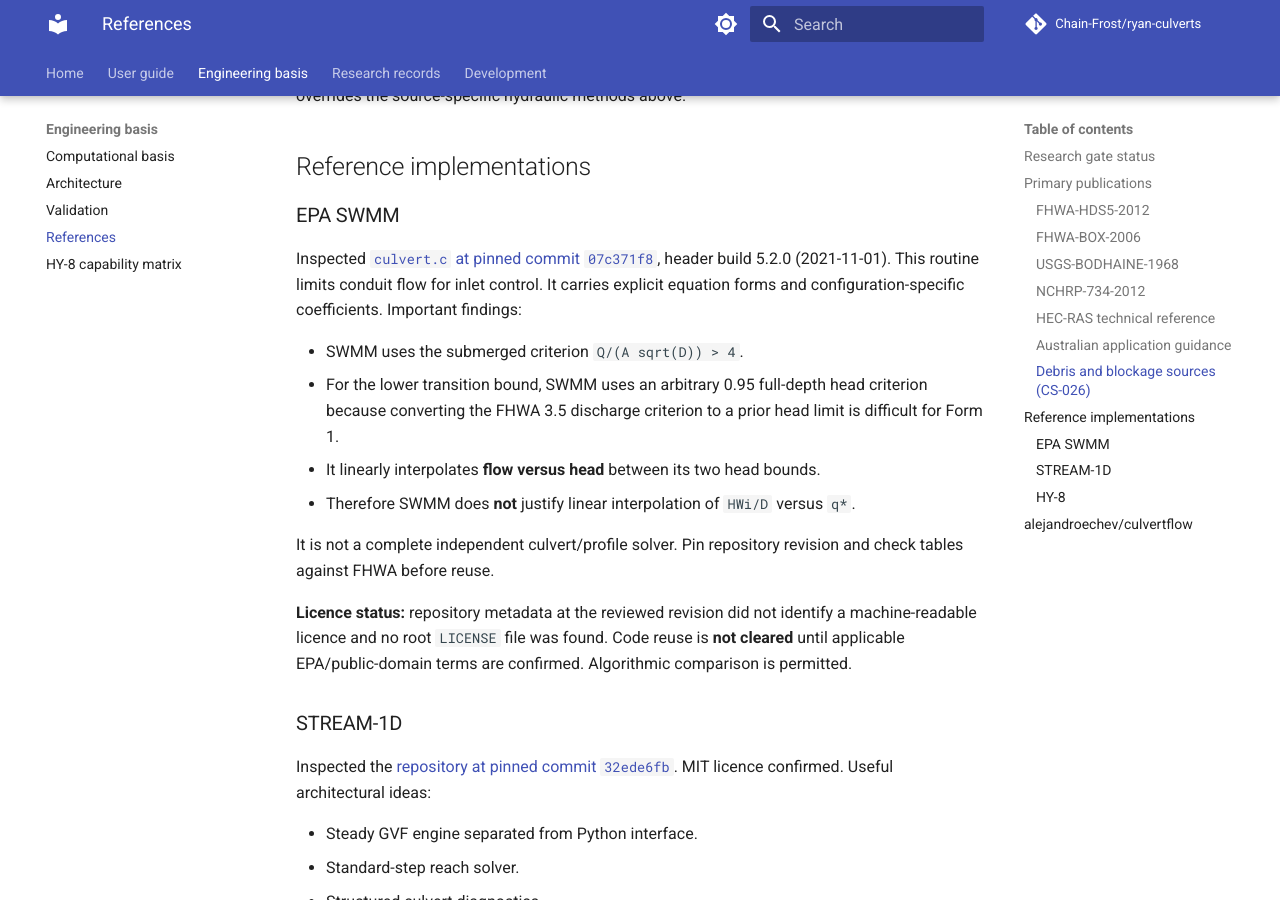
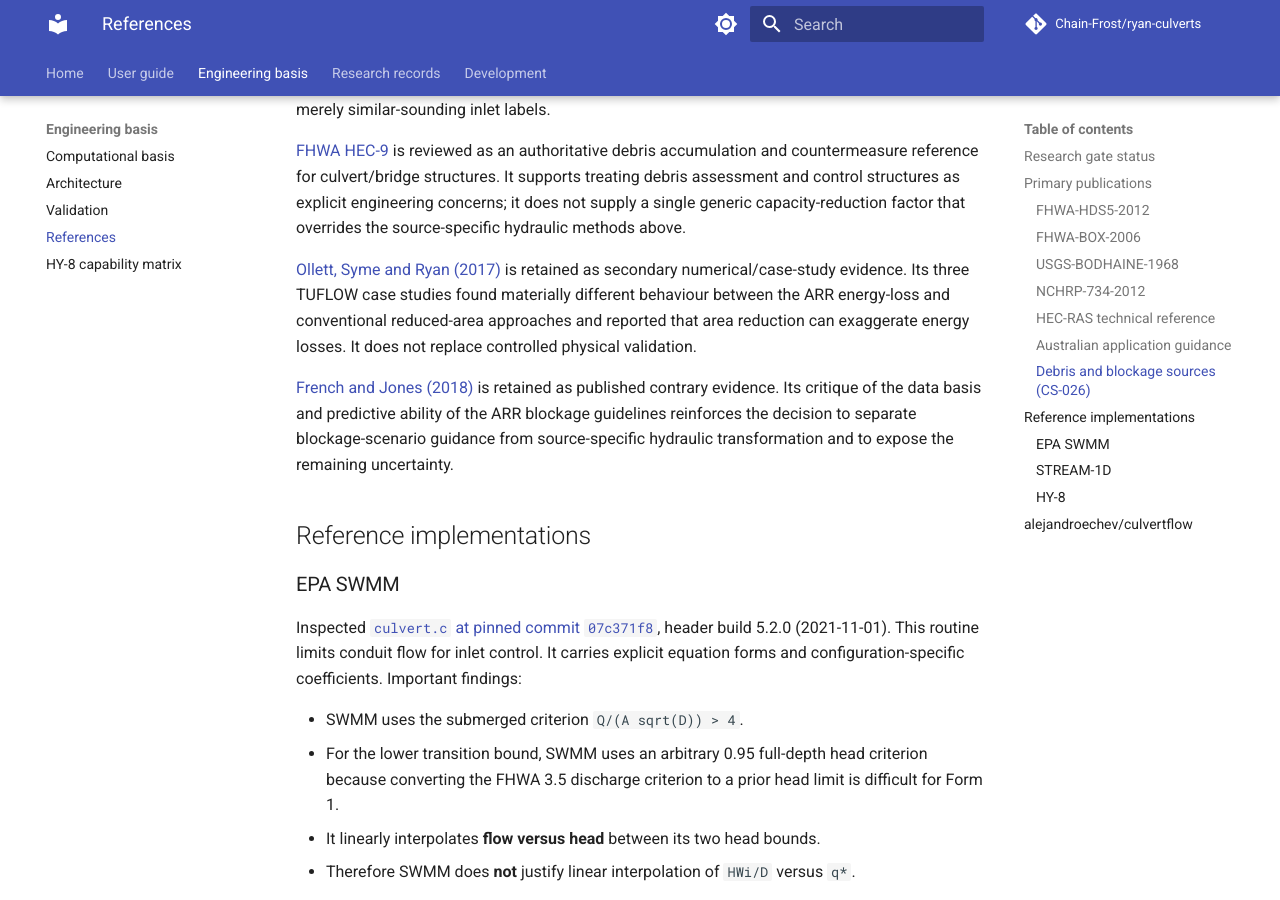
Before and after one commit to Chain-Frost/ryan-culverts, an MkDocs documentation site: the page built from docs/references.md, in a window 1280 px wide and 900 px high, scrolled down 7096 px. Built offline with MkDocs 1.6.1 and Material for MkDocs 9.7.7, drawn with Linux system fonts in a browser that asks for light colours; comment, search, counter and statistics services are not loaded; some of the changed text lies outside the part shown.

Commit message:
docs: record CS-026 secondary evidence

```diff
--- a/docs/references.md
+++ b/docs/references.md
@@ -36,6 +36,8 @@ same as adoption: unsupported geometry and context remain explicit future tasks.
 | ARR Project 11 Stage 2 / ARR 2019 Book 6 Chapter 6 | Reviewed for CS-026 | Adopt blockage mechanism and scenario/risk context; percentages select scenarios rather than define one hydraulic capacity factor |
 | Sellevold et al. (2024) | Reviewed and bounded for CS-026 | Primary experimental evidence for idealised bottom-up blockage at source-matched circular pipe inlets only |
 | FHWA HEC-9, third edition | Reviewed for CS-026 context | Authoritative debris assessment/countermeasure context; no generic culvert blockage factor adopted |
+| Ollett, Syme and Ryan (2017) | Reviewed for CS-026 | Secondary numerical/case-study evidence comparing ARR energy-loss and reduced-area approaches |
+| French and Jones (2018) | Reviewed for CS-026 | Published contrary evidence on the empirical basis of ARR blockage design guidance; reinforces explicit uncertainty |
 | Current MRWA guidance listed below | Reviewed | Adopt jurisdiction-specific defaults and application notices where implemented |
 | HEC-RAS 7.0 technical reference | Reviewed | Independent methodology comparison; apparent inlet-page transcription rejected |
 | EPA SWMM source at `07c371f8` | Reviewed | Secondary implementation comparison; code reuse not licensed |
@@ -264,6 +266,16 @@ assessment and control structures as explicit engineering concerns; it does not
 single generic capacity-reduction factor that overrides the source-specific hydraulic
 methods above.
 
+[Ollett, Syme and Ryan (2017)][ollett-2017] is retained as secondary numerical/case-study
+evidence. Its three TUFLOW case studies found materially different behaviour between the
+ARR energy-loss and conventional reduced-area approaches and reported that area reduction
+can exaggerate energy losses. It does not replace controlled physical validation.
+
+[French and Jones (2018)][french-jones-2018] is retained as published contrary evidence.
+Its critique of the data basis and predictive ability of the ARR blockage guidelines
+reinforces the decision to separate blockage-scenario guidance from source-specific
+hydraulic transformation and to expose the remaining uncertainty.
+
 ## Reference implementations
 
 ### EPA SWMM
@@ -388,3 +400,5 @@ units and 19.63 to SI. Do not adopt its loss results as reference values.
 [arr-book6-blockage]: https://www.arr-software.org/pdfs/ARR_190514_Book6_V4.1.pdf
 [sellevold-2024]: https://doi.org/10.1061/JIDEDH.IRENG-10219
 [hec9]: https://www.fhwa.dot.gov/engineering/hydraulics/library_arc.cfm?id=23&pub_number=9
+[ollett-2017]: https://www.hydralinc.com/wp-content/uploads/JoHNZ-V56-2-2017-ARR-Blockage-Ollett-Ryan-Syme.pdf
+[french-jones-2018]: https://doi.org/10.1080/13241583.2018.1477268
```
